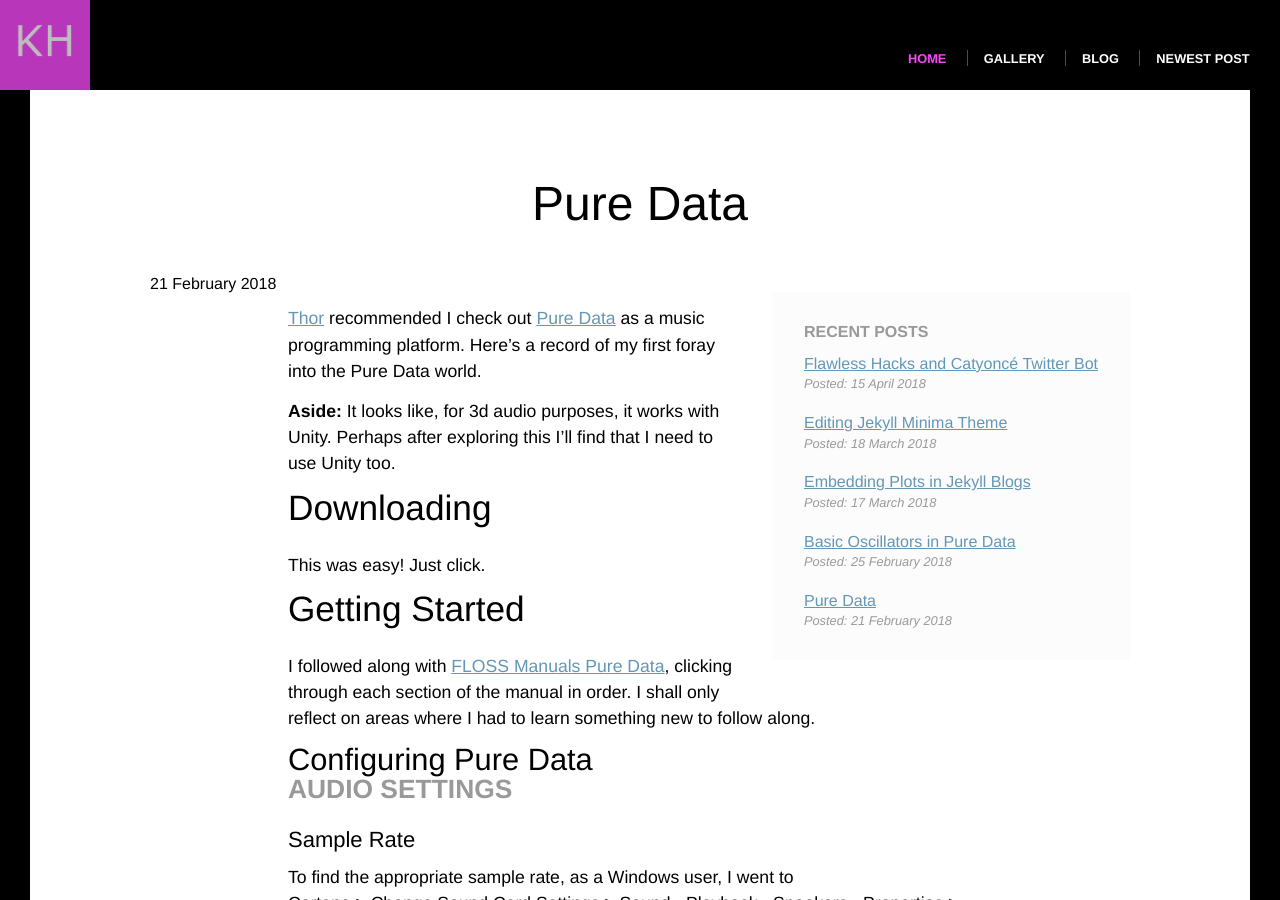
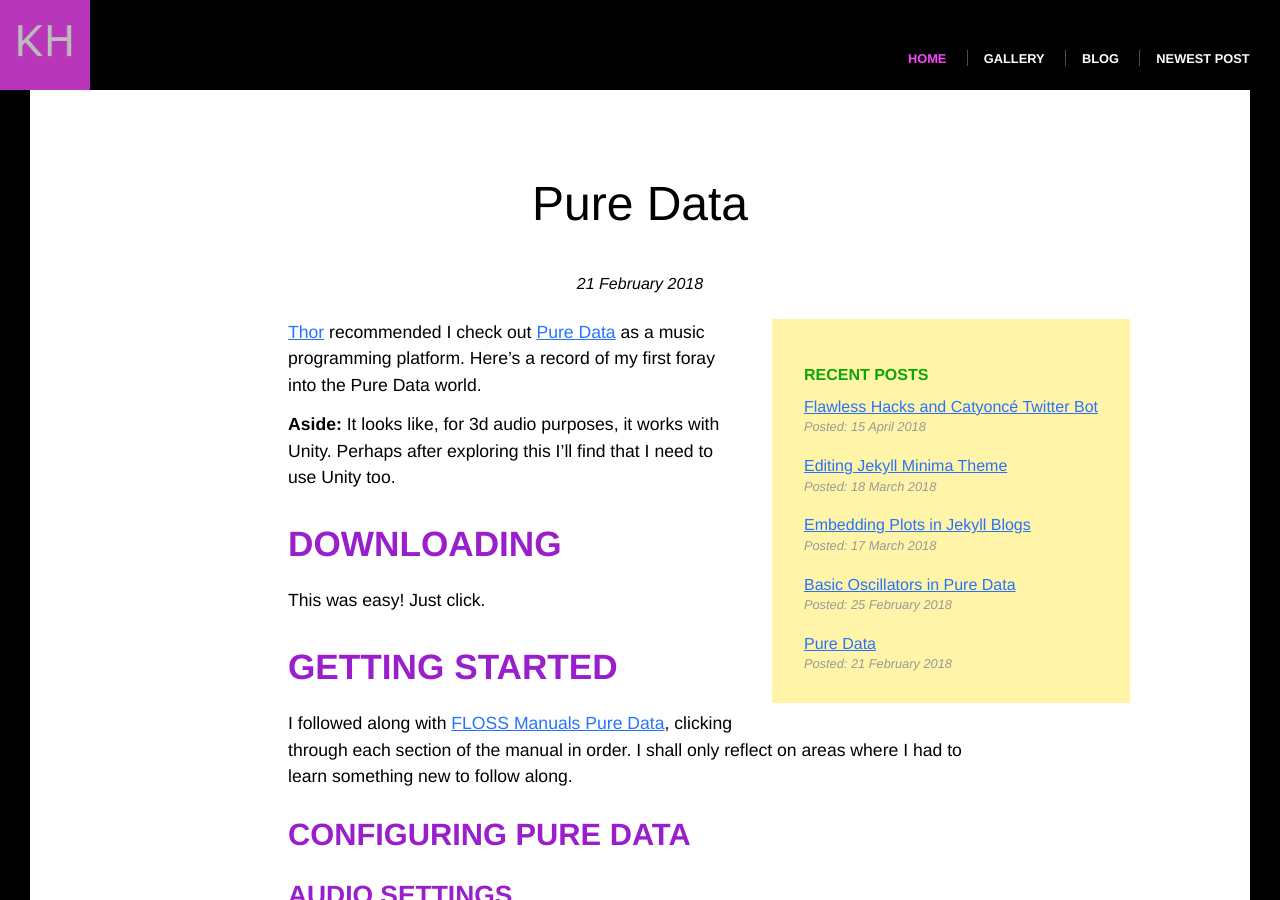
Before and after one commit to khoeger/khoeger.github.io, a Jekyll site: the page built from _posts/2018-02-22-pure-data.md, in a window 1280 px wide and 900 px high. Built offline with Jekyll 4.4.1, drawn with Linux system fonts in a browser that asks for light colours.

Commit message:
Bokeh plot css and date fixing css

```diff
--- a/css/main.css
+++ b/css/main.css
@@ -72,7 +72,7 @@
   font-size: 2em;
 }
 a {
-  color: #6397b5;
+  color: #2773FF;/*#6397b5;*/
 }
 p {
   line-height: 1.5;
@@ -479,6 +479,13 @@
   max-width: 40em;
   width: 85vw;
 }
+.post-content h1, h2, h3, h4, h5, h6 {
+  font-weight: bold;
+  text-transform: uppercase;
+  color: #9A1FCC;
+  text-align: left;
+  margin: 1em 0em;
+}
 .post-content h1{
   font-size: 5vw;
 }
@@ -530,14 +537,22 @@
   margin: 2em -2% 2em 2em;
 }
 .post-aside {
-  background-color: rgba(0, 0, 0, 0.01);
+  background-color: #FFF4A7;/*rgba(0, 0, 0, 0.01);*/
   float: right;
   margin: 0 0 2em 2em;
   padding: 2em;
 }
+.post-aside h4 {
+  color: #0CA609;/*#999;*/
+}
 .post .post-header {
   margin-bottom: 2.5em;
   text-align: center;
+}
+.post .post-byline {
+  text-align: center;
+  font-style: italic;
+  margin-bottom: 3vh;
 }
 .post-content {
   font-size: 1.1rem;
```
